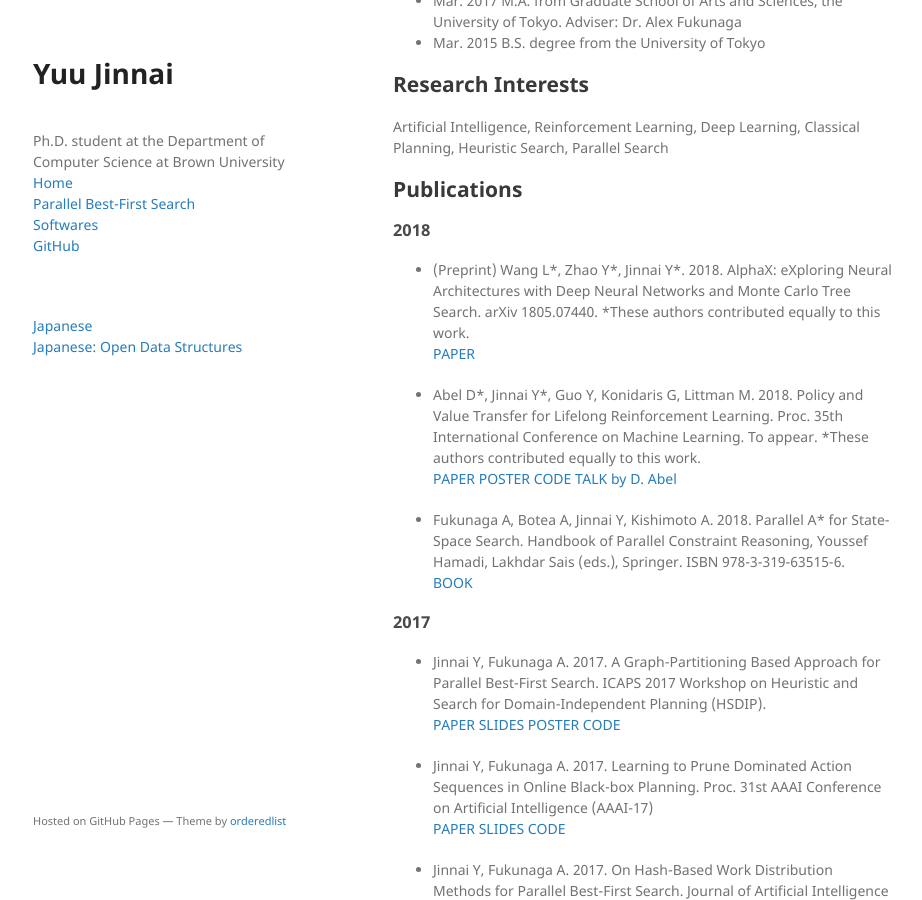
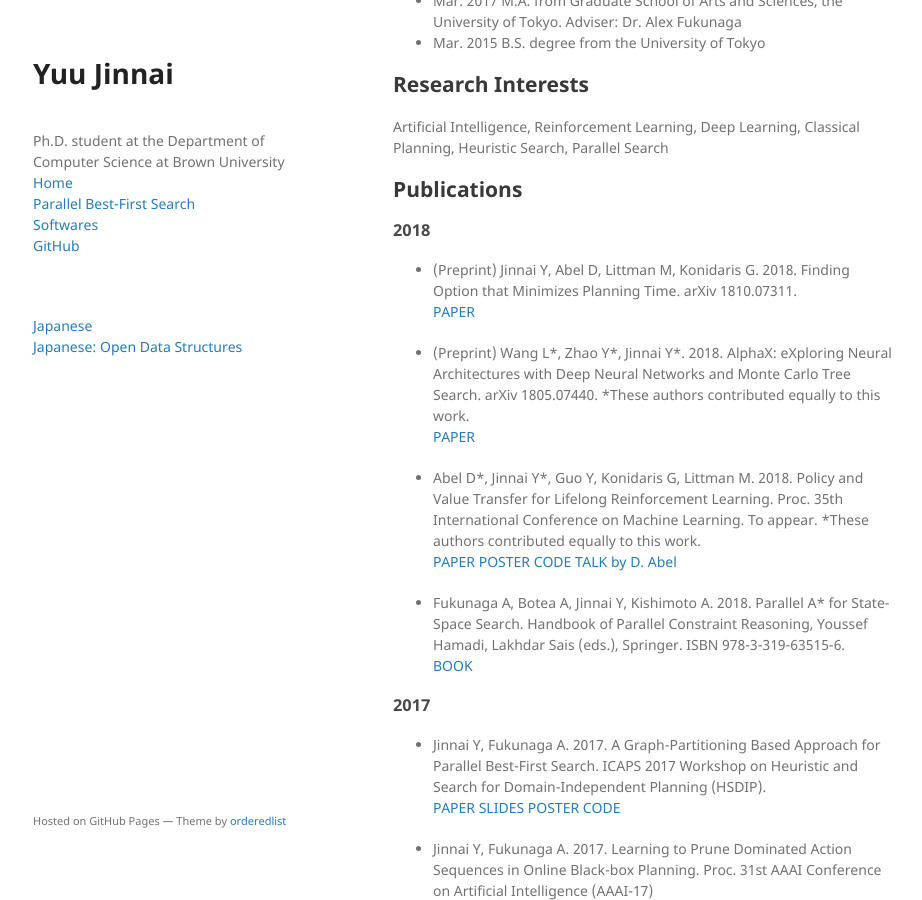
Before and after one commit to jinnaiyuu/jinnaiyuu.github.io, a Jekyll site: the page built from index.md, in a window 1280 px wide and 900 px high, scrolled down 597 px. Shown: the whole window, without its empty margins (177-1099 px from the left). Built offline with Jekyll 4.4.1, drawn with Linux system fonts in a browser that asks for light colours; our own code applies the rules of GitHub Pages for plain Markdown files.

Commit message:
added the arXiv-option paper

```diff
--- a/index.md
+++ b/index.md
@@ -20,6 +20,9 @@ Artificial Intelligence, Reinforcement Learning, Deep Learning, Classical Planni
 ## Publications
 
 ### 2018
+
+- (Preprint) Jinnai Y, Abel D, Littman M, Konidaris G. 2018. Finding Option that Minimizes Planning Time. arXiv 1810.07311.
+[PAPER](https://arxiv.org/abs/1810.07311)
 
 - (Preprint) Wang L\*, Zhao Y\*, Jinnai Y\*. 2018. AlphaX: eXploring Neural Architectures with Deep Neural Networks and Monte Carlo Tree Search. arXiv 1805.07440. \*These authors contributed equally to this work.
 [PAPER](https://arxiv.org/abs/1805.07440)
```
Also changed, not shown: ja/index.md (+4 -0 lines).
